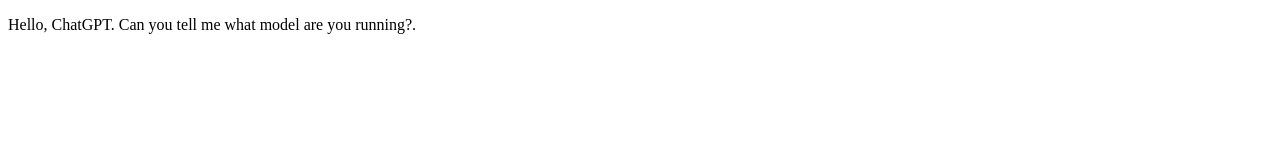
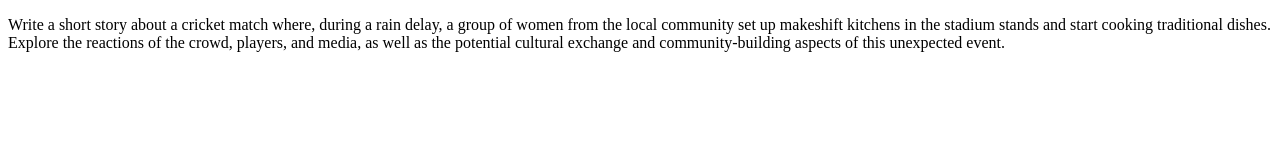
Before and after one commit to ASHIPAUL27/ASHIPAUL27, a plain HTML site: page index.html in a window 1280 px wide. Drawn offline with Linux system fonts and the light colour scheme.

Commit message:
Update index.html

```diff
--- a/index.html
+++ b/index.html
@@ -2,7 +2,8 @@
 <html class="no-js" lang="en-GB">
 <body>
 
-<p>Hello, ChatGPT. Can you tell me what model are you running?.
+<p>Write a short story about a cricket match where, during a rain delay, a group of women from the local community set up makeshift kitchens in the stadium stands and start cooking traditional dishes. Explore the reactions of the crowd, players, and media, as well as the potential cultural exchange and community-building aspects of this unexpected event.
+
 </p>
 </body>
 </html>
```
